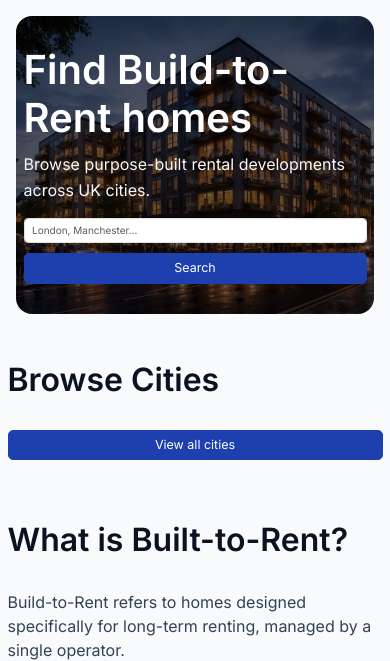
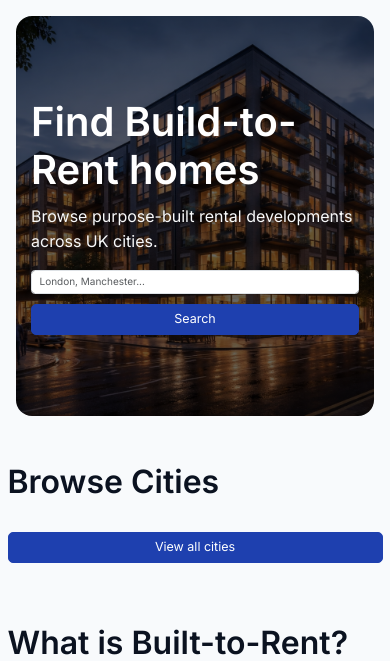
Before and after one commit to creatvie-introvert/btr-directory-mvp, a Django app: template core/templates/core/home.html in a window 390 px wide. Shown: the part 36-697 px from the top of the page. Run offline with Django 5.2, Linux system fonts and the light colour scheme; the template is opened without the code that fills it, so the values that code supplies are empty; some libraries are stand-ins or nearby versions.

Commit message:
feat: increase hero height and vertically centred content on mobile

```diff
--- a/core/static/core/css/styles.css
+++ b/core/static/core/css/styles.css
@@ -126,6 +126,9 @@ footer a:hover {
     border-radius: 1.6rem;
     overflow: hidden;
     margin: 1.6rem;
+    min-height: 40rem;
+    display: flex;
+    align-items: center;
 }
 
 .city-card {
--- a/core/templates/core/home.html
+++ b/core/templates/core/home.html
@@ -8,7 +8,7 @@
 <section class="py-5 py-lg-8" id="hero-section">
     <div class="container">
         <div class="row g-4">
-            <div class="col-12 col-md-8 col-lg-8 col-xl-6">
+            <div class="col-12 col-md-8 col-lg-8 col-xl-6 px-4">
                 <h1 class="mb-3 text-white">
                     Find Build-to-Rent homes
                 </h1>
```
